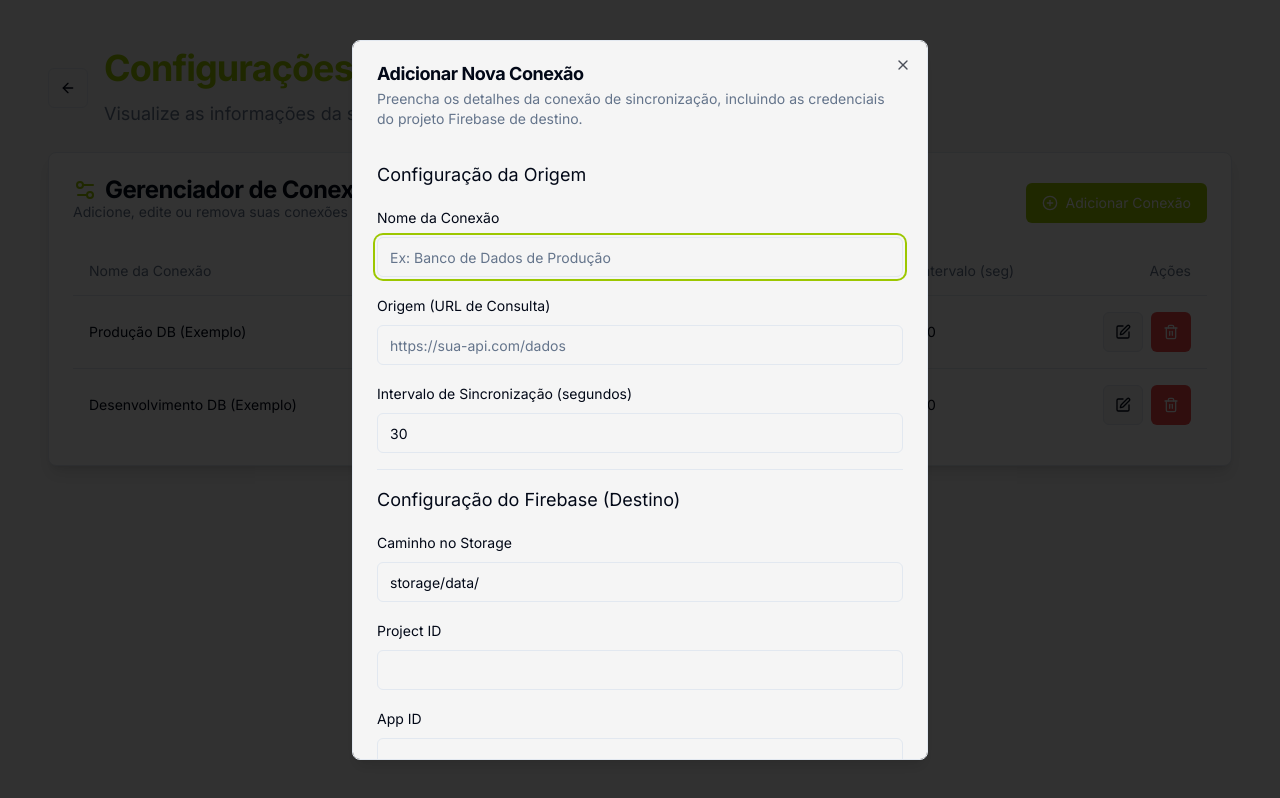
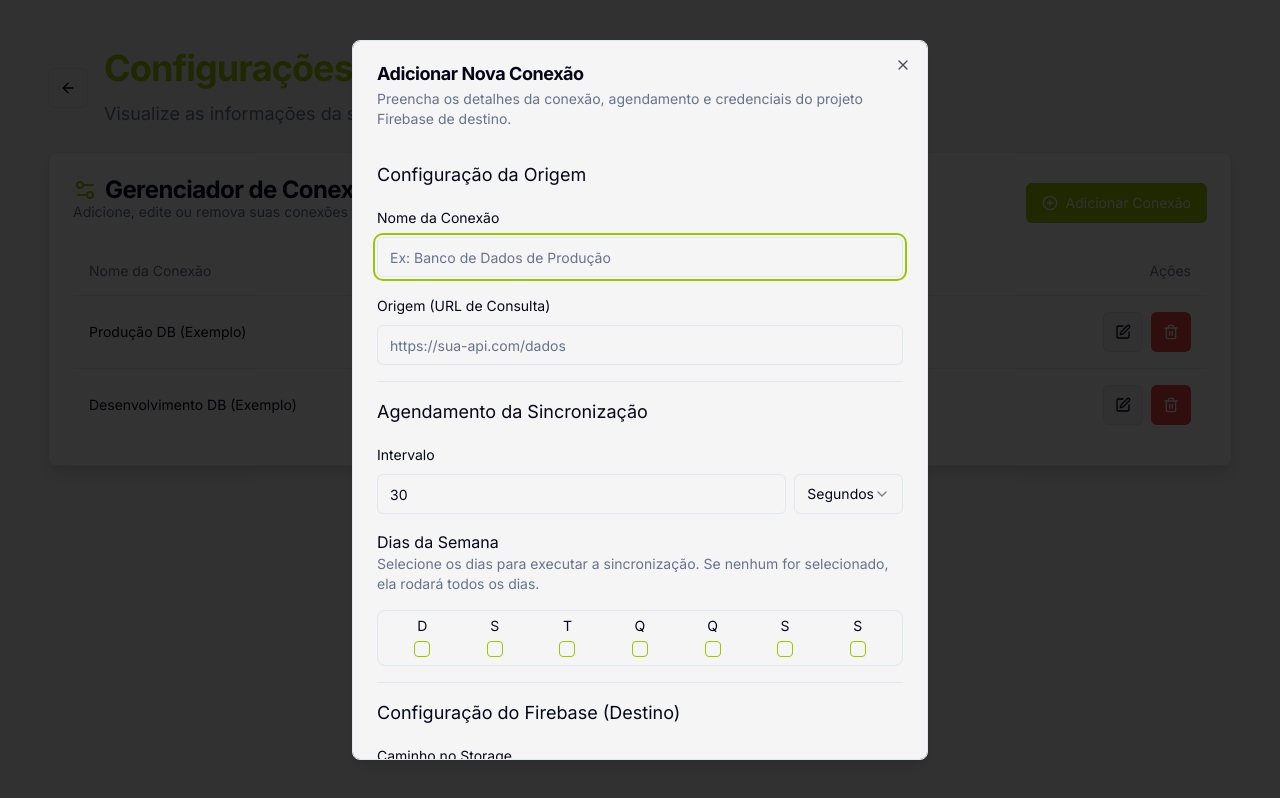
Before and after one commit to edinaldoof/projetosexecucao, a Next.js app: page /settings in a window 1280 px wide. Both pictures are taken after a click on the button "Adicionar Conexão". Built offline with nearby package versions, Linux system fonts and the light colour scheme.

Commit message:
quero que nas configurações eu possa personalizar se é por segundo, por

```diff
--- a/src/components/environment-form.tsx
+++ b/src/components/environment-form.tsx
@@ -16,19 +16,36 @@ import {
 import {
   Form,
   FormControl,
+  FormDescription,
   FormField,
   FormItem,
   FormLabel,
   FormMessage,
 } from '@/components/ui/form';
 import { Input } from '@/components/ui/input';
-import { Environment } from '@/contexts/sync-context';
+import { Environment, SyncSchedule } from '@/contexts/sync-context';
 import { Separator } from './ui/separator';
+import { Select, SelectContent, SelectItem, SelectTrigger, SelectValue } from './ui/select';
+import { Checkbox } from './ui/checkbox';
+
+const weekDays = [
+  { id: 'sun', label: 'D' },
+  { id: 'mon', label: 'S' },
+  { id: 'tue', label: 'T' },
+  { id: 'wed', label: 'Q' },
+  { id: 'thu', label: 'Q' },
+  { id: 'fri', label: 'S' },
+  { id: 'sat', label: 'S' },
+] as const;
 
 const formSchema = z.object({
   name: z.string().min(1, 'O nome é obrigatório.'),
   url: z.string().url('Por favor, insira uma URL válida.'),
-  syncInterval: z.coerce.number().int().positive('O intervalo deve ser um número positivo de segundos.'),
+  schedule: z.object({
+    value: z.coerce.number().int().positive('O intervalo deve ser um número positivo.'),
+    unit: z.enum(['seconds', 'minutes', 'hours']),
+    days: z.array(z.enum(['sun', 'mon', 'tue', 'wed', 'thu', 'fri', 'sat'])).default([]),
+  }),
   firebasePath: z.string().min(1, 'O caminho de destino no Storage é obrigatório.'),
   firebaseConfig: z.object({
       apiKey: z.string().min(1, "API Key é obrigatória."),
@@ -49,6 +66,12 @@ type EnvironmentFormProps = {
   environment: Environment | null;
 };
 
+const defaultSchedule: SyncSchedule = {
+  value: 30,
+  unit: 'seconds',
+  days: [],
+};
+
 export default function EnvironmentForm({
   isOpen,
   onOpenChange,
@@ -60,7 +83,7 @@ export default function EnvironmentForm({
     defaultValues: {
       name: '',
       url: '',
-      syncInterval: 30,
+      schedule: defaultSchedule,
       firebasePath: 'storage/data/',
       firebaseConfig: {
         apiKey: '',
@@ -74,11 +97,12 @@ export default function EnvironmentForm({
   });
 
   useEffect(() => {
+    if (isOpen) {
       if (environment) {
         form.reset({
           name: environment.name,
           url: environment.url,
-        syncInterval: environment.syncInterval / 1000,
+          schedule: environment.schedule,
           firebasePath: environment.firebasePath,
           firebaseConfig: environment.firebaseConfig,
         });
@@ -86,7 +110,7 @@ export default function EnvironmentForm({
         form.reset({
           name: '',
           url: '',
-        syncInterval: 30,
+          schedule: defaultSchedule,
           firebasePath: 'storage/data/',
           firebaseConfig: {
               apiKey: '',
@@ -98,13 +122,13 @@ export default function EnvironmentForm({
           }
         });
       }
+    }
   }, [environment, form, isOpen]);
 
   const onSubmit = (data: EnvironmentFormValues) => {
     onSave({
       id: environment?.id || '', // ID will be generated in reducer for new envs
       ...data,
-      syncInterval: data.syncInterval * 1000, // Convert seconds to ms
     });
   };
 
@@ -114,7 +138,7 @@ export default function EnvironmentForm({
         <DialogHeader>
           <DialogTitle>{environment ? 'Editar Conexão' : 'Adicionar Nova Conexão'}</DialogTitle>
           <DialogDescription>
-            Preencha os detalhes da conexão de sincronização, incluindo as credenciais do projeto Firebase de destino.
+            Preencha os detalhes da conexão, agendamento e credenciais do projeto Firebase de destino.
           </DialogDescription>
         </DialogHeader>
         <Form {...form}>
@@ -146,15 +170,88 @@ export default function EnvironmentForm({
                 </FormItem>
               )}
             />
+
+            <Separator className="my-6" />
+            <h3 className="text-lg font-medium">Agendamento da Sincronização</h3>
+             <div className="flex items-end gap-2">
                 <FormField
                 control={form.control}
-              name="syncInterval"
+                name="schedule.value"
                 render={({ field }) => (
-                <FormItem>
-                  <FormLabel>Intervalo de Sincronização (segundos)</FormLabel>
+                    <FormItem className="flex-grow">
+                    <FormLabel>Intervalo</FormLabel>
                     <FormControl>
                         <Input type="number" {...field} />
                     </FormControl>
+                    <FormMessage />
+                    </FormItem>
+                )}
+                />
+                <FormField
+                control={form.control}
+                name="schedule.unit"
+                render={({ field }) => (
+                    <FormItem>
+                    <Select onValueChange={field.onChange} defaultValue={field.value}>
+                        <FormControl>
+                        <SelectTrigger>
+                            <SelectValue placeholder="Unidade" />
+                        </SelectTrigger>
+                        </FormControl>
+                        <SelectContent>
+                        <SelectItem value="seconds">Segundos</SelectItem>
+                        <SelectItem value="minutes">Minutos</SelectItem>
+                        <SelectItem value="hours">Horas</SelectItem>
+                        </SelectContent>
+                    </Select>
+                    </FormItem>
+                )}
+                />
+            </div>
+             <FormField
+              control={form.control}
+              name="schedule.days"
+              render={() => (
+                <FormItem>
+                  <div className="mb-4">
+                    <FormLabel className="text-base">Dias da Semana</FormLabel>
+                    <FormDescription>
+                      Selecione os dias para executar a sincronização. Se nenhum for selecionado, ela rodará todos os dias.
+                    </FormDescription>
+                  </div>
+                  <div className="flex items-center justify-around rounded-lg border p-2">
+                    {weekDays.map((day) => (
+                      <FormField
+                        key={day.id}
+                        control={form.control}
+                        name="schedule.days"
+                        render={({ field }) => {
+                          return (
+                            <FormItem
+                              key={day.id}
+                              className="flex flex-col items-center space-y-2"
+                            >
+                              <FormLabel className='font-normal'>{day.label}</FormLabel>
+                              <FormControl>
+                                <Checkbox
+                                  checked={field.value?.includes(day.id)}
+                                  onCheckedChange={(checked) => {
+                                    return checked
+                                      ? field.onChange([...(field.value || []), day.id])
+                                      : field.onChange(
+                                          (field.value || []).filter(
+                                            (value) => value !== day.id
+                                          )
+                                        )
+                                  }}
+                                />
+                              </FormControl>
+                            </FormItem>
+                          )
+                        }}
+                      />
+                    ))}
+                  </div>
                   <FormMessage />
                 </FormItem>
               )}
--- a/src/components/environments-manager.tsx
+++ b/src/components/environments-manager.tsx
@@ -32,6 +32,18 @@ import {
   AlertDialogTrigger,
 } from '@/components/ui/alert-dialog';
 
+const getScheduleText = (env: Environment) => {
+  const { value, unit, days } = env.schedule;
+  let unitText = '';
+  switch(unit) {
+    case 'seconds': unitText = value === 1 ? 'segundo' : 'segundos'; break;
+    case 'minutes': unitText = value === 1 ? 'minuto' : 'minutos'; break;
+    case 'hours': unitText = value === 1 ? 'hora' : 'horas'; break;
+  }
+  const daysText = days.length > 0 ? ` (${days.join(', ')})` : '';
+  return `A cada ${value} ${unitText}${daysText}`;
+}
+
 export default function EnvironmentsManager() {
   const { state, dispatch } = useSync();
   const [editingEnvironment, setEditingEnvironment] = useState<Environment | null>(null);
@@ -53,7 +65,7 @@ export default function EnvironmentsManager() {
 
   const handleFormSave = (env: Environment) => {
     if (editingEnvironment) {
-      dispatch({ type: 'UPDATE_ENVIRONMENT', environment: env });
+      dispatch({ type: 'UPDATE_ENVIRONMENT', environment: { ...env, id: editingEnvironment.id } });
     } else {
       dispatch({ type: 'ADD_ENVIRONMENT', environment: env });
     }
@@ -84,8 +96,7 @@ export default function EnvironmentsManager() {
               <TableRow>
                 <TableHead>Nome da Conexão</TableHead>
                 <TableHead>Firebase Project ID</TableHead>
-                <TableHead>Storage Bucket</TableHead>
-                <TableHead>Intervalo (seg)</TableHead>
+                <TableHead>Agendamento</TableHead>
                 <TableHead className="text-right">Ações</TableHead>
               </TableRow>
             </TableHeader>
@@ -94,8 +105,7 @@ export default function EnvironmentsManager() {
                 <TableRow key={env.id}>
                   <TableCell className="font-medium">{env.name}</TableCell>
                   <TableCell className="font-mono text-sm">{env.firebaseConfig?.projectId || 'N/A'}</TableCell>
-                  <TableCell className="font-mono text-sm">{env.firebaseConfig?.storageBucket || 'N/A'}</TableCell>
-                  <TableCell>{env.syncInterval / 1000}</TableCell>
+                  <TableCell>{getScheduleText(env)}</TableCell>
                   <TableCell className="text-right space-x-2">
                     <Button variant="outline" size="icon" onClick={() => handleEdit(env)}>
                       <Edit className="h-4 w-4" />
--- a/src/components/sync-instance.tsx
+++ b/src/components/sync-instance.tsx
@@ -12,6 +12,7 @@ import {
   ChevronDown,
   ChevronUp,
   Database,
+  Calendar,
 } from 'lucide-react';
 import { useCallback, useEffect, useRef, useState } from 'react';
 import { getApp, getApps, initializeApp } from 'firebase/app';
@@ -32,8 +33,11 @@ import { useToast } from '@/hooks/use-toast';
 import { smartSyncNotifications } from '@/ai/flows/smart-sync-notifications';
 import { useSync, SyncInstance as SyncInstanceType, Environment } from '@/contexts/sync-context';
 import { Collapsible, CollapsibleContent, CollapsibleTrigger } from './ui/collapsible';
+import { Tooltip, TooltipContent, TooltipProvider, TooltipTrigger } from './ui/tooltip';
 
 type SyncState = 'idle' | 'syncing' | 'success' | 'error';
+
+const dayMap: { [key: string]: number } = { sun: 0, mon: 1, tue: 2, wed: 3, thu: 4, fri: 5, sat: 6 };
 
 const StatusIcon = ({ status }: { status: SyncState }) => {
   switch (status) {
@@ -62,11 +66,31 @@ type SyncInstanceProps = {
   env: Environment;
 };
 
+const getScheduleText = (env: Environment) => {
+  const { value, unit } = env.schedule;
+  let unitText = '';
+  switch(unit) {
+    case 'seconds': unitText = value === 1 ? 'segundo' : 'segundos'; break;
+    case 'minutes': unitText = value === 1 ? 'minuto' : 'minutos'; break;
+    case 'hours': unitText = value === 1 ? 'hora' : 'horas'; break;
+  }
+  return `A cada ${value} ${unitText}`;
+}
+
+const getScheduleDaysText = (env: Environment) => {
+  const { days } = env.schedule;
+  if (days.length === 0) {
+    return "Todos os dias";
+  }
+  return days.map(d => d.charAt(0).toUpperCase() + d.slice(1)).join(', ');
+}
+
 export default function SyncInstance({ sync, env }: SyncInstanceProps) {
   const { dispatch } = useSync();
   const { toast } = useToast();
   const abortControllerRef = useRef<AbortController | null>(null);
   const [isLogsOpen, setIsLogsOpen] = useState(false);
+  const lastRunRef = useRef<number>(Date.now());
 
   const handleSync = useCallback(async () => {
     if (sync.isPaused) return;
@@ -94,6 +118,7 @@ export default function SyncInstance({ sync, env }: SyncInstanceProps) {
     const signal = abortControllerRef.current.signal;
 
     dispatch({ type: 'START_SYNC', id: sync.id });
+    lastRunRef.current = Date.now();
 
     try {
       // Step 1: Fetching data from the source URL
@@ -131,7 +156,7 @@ export default function SyncInstance({ sync, env }: SyncInstanceProps) {
     }
   }, [env, sync.id, sync.isPaused, toast, dispatch]);
 
-  useEffect(() => {
+ useEffect(() => {
     if (sync.isPaused) {
       if (abortControllerRef.current) {
         abortControllerRef.current.abort();
@@ -139,9 +164,28 @@ export default function SyncInstance({ sync, env }: SyncInstanceProps) {
       return;
     }
 
-    const timer = setInterval(handleSync, env.syncInterval);
+    const { value, unit, days } = env.schedule;
+    const intervalInMs = value * (unit === 'seconds' ? 1000 : unit === 'minutes' ? 60000 : 3600000);
+
+    const checkAndRun = () => {
+      const now = new Date();
+      const scheduledDays = days.map(d => dayMap[d]);
+
+      // Check if today is a scheduled day (if any are specified)
+      if (scheduledDays.length > 0 && !scheduledDays.includes(now.getDay())) {
+        return;
+      }
+
+      // Check if the interval has passed since the last run
+      if (Date.now() - lastRunRef.current >= intervalInMs) {
+        handleSync();
+      }
+    };
+
+    // We check every second to see if a sync is due
+    const timer = setInterval(checkAndRun, 1000);
     return () => clearInterval(timer);
-  }, [sync.isPaused, env.syncInterval, handleSync]);
+  }, [sync.isPaused, env.schedule, handleSync]);
 
   return (
     <Card className="shadow-lg">
@@ -156,10 +200,25 @@ export default function SyncInstance({ sync, env }: SyncInstanceProps) {
             {sync.isPaused ? 'Pausado' : 'Ativo'}
           </Badge>
         </CardTitle>
-        <CardDescription>
+        <CardDescription className="flex items-center gap-4">
+          <span>
           {sync.lastSync
             ? `Última sincronização em: ${new Date(sync.lastSync).toLocaleString()}`
             : 'Nenhuma sincronização realizada ainda.'}
+          </span>
+          <TooltipProvider>
+            <Tooltip>
+              <TooltipTrigger asChild>
+                <span className="flex items-center gap-1 text-muted-foreground cursor-pointer">
+                  <Calendar className="h-4 w-4" />
+                  {getScheduleText(env)}
+                </span>
+              </TooltipTrigger>
+              <TooltipContent>
+                <p>{getScheduleDaysText(env)}</p>
+              </TooltipContent>
+            </Tooltip>
+          </TooltipProvider>
         </CardDescription>
       </CardHeader>
       <CardContent>
--- a/src/contexts/sync-context.tsx
+++ b/src/contexts/sync-context.tsx
@@ -22,11 +22,19 @@ export type FirebaseConfig = {
     appId: string;
 };
 
+export type DayOfWeek = 'sun' | 'mon' | 'tue' | 'wed' | 'thu' | 'fri' | 'sat';
+
+export type SyncSchedule = {
+  value: number;
+  unit: 'seconds' | 'minutes' | 'hours';
+  days: DayOfWeek[];
+};
+
 export type Environment = {
   id: string;
   name: string;
   url: string;
-  syncInterval: number;
+  schedule: SyncSchedule;
   firebaseConfig: FirebaseConfig;
   firebasePath: string; // Path within the storage bucket
 };
@@ -67,7 +75,7 @@ const defaultEnvironments: Environment[] = [
     id: '1',
     name: 'Produção DB (Exemplo)',
     url: 'https://jsonplaceholder.typicode.com/todos/1',
-    syncInterval: 30000,
+    schedule: { value: 30, unit: 'seconds', days: [] },
     firebaseConfig: {
       projectId: "prod-project-123",
       appId: "1:prod:web:123",
@@ -82,7 +90,7 @@ const defaultEnvironments: Environment[] = [
     id: '2',
     name: 'Desenvolvimento DB (Exemplo)',
     url: 'https://jsonplaceholder.typicode.com/posts/1',
-    syncInterval: 60000,
+    schedule: { value: 1, unit: 'minutes', days: ['mon', 'wed', 'fri'] },
      firebaseConfig: {
       projectId: "dev-project-456",
       appId: "1:dev:web:456",
@@ -175,9 +183,8 @@ function syncReducer(state: State, action: Action): State {
       const newEnvironment: Environment = {
         id: newId,
         ...action.environment,
-        firebaseConfig: action.environment.firebaseConfig || {
-            apiKey: '', authDomain: '', projectId: '', storageBucket: '', messagingSenderId: '', appId: ''
-        }
+        firebaseConfig: action.environment.firebaseConfig || emptyFirebaseConfig,
+        schedule: action.environment.schedule || { value: 30, unit: 'seconds', days: [] },
       };
       const newSyncInstance: SyncInstance = {
         id: newId,
@@ -231,6 +238,12 @@ const emptyFirebaseConfig: FirebaseConfig = {
   appId: '',
 };
 
+const defaultSchedule: SyncSchedule = {
+  value: 30,
+  unit: 'seconds',
+  days: [],
+};
+
 
 export function SyncProvider({ children }: { children: ReactNode }) {
   const [state, dispatch] = useReducer(syncReducer, initialState);
@@ -245,6 +258,12 @@ export function SyncProvider({ children }: { children: ReactNode }) {
         parsedState.environments = parsedState.environments.map((env: any) => ({
             ...env,
             firebaseConfig: env.firebaseConfig || emptyFirebaseConfig,
+            // Migration for old structure to new schedule structure
+            schedule: env.schedule || {
+                value: env.syncInterval / 1000 || 30,
+                unit: 'seconds',
+                days: []
+            },
         }));
 
         parsedState.syncs.forEach((sync: SyncInstance) => {
```
Lines whose indentation alone changed are shown as unchanged.
